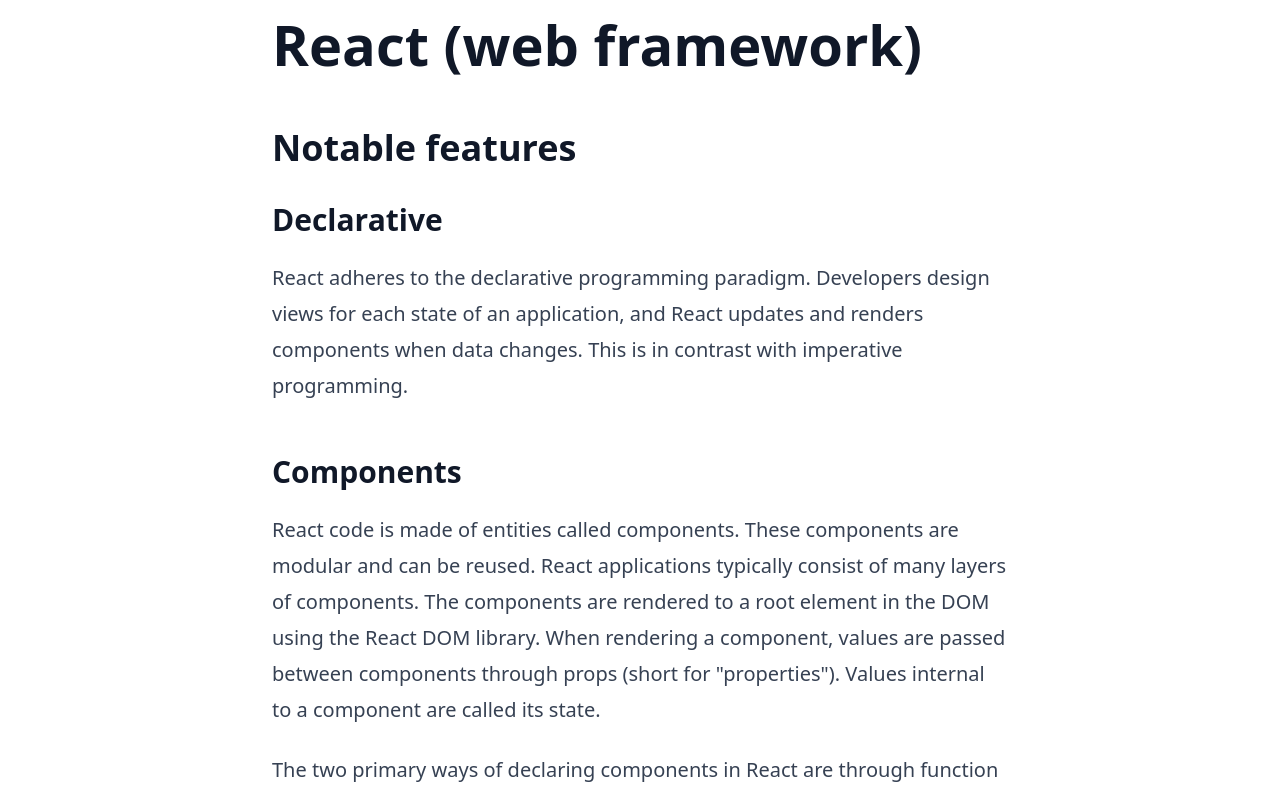
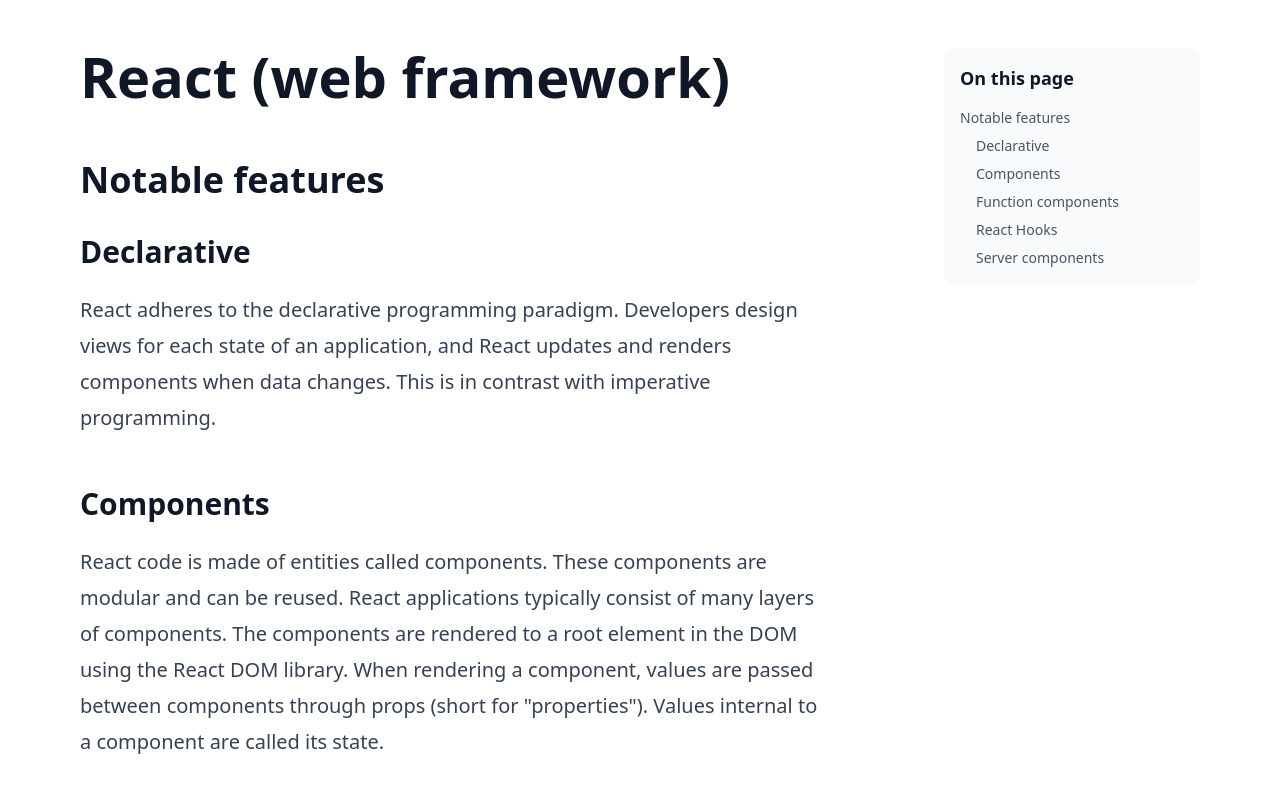
Before and after one commit to jiteshvarade/Delphi-Track-A, a React (Vite) app in the folder delphi-poc/: page /article/1 in a window 1280 px wide. Shown: the top 792 px of the page. Built offline with nearby package versions, Linux system fonts and the light colour scheme.

Commit message:
Implemented ReadingTrail component

```diff
--- /dev/null
+++ b/delphi-poc/src/components/ReadingTrail.tsx
@@ -0,0 +1,27 @@
+import type { Heading } from '../hooks/useHeadings'
+
+interface ReadingTrailProps {
+  headings: Heading[]
+}
+
+export default function ReadingTrail({ headings }: ReadingTrailProps) {
+  return (
+    <div className="bg-gray-50 rounded-lg p-4 sticky top-8 self-start w-64">
+      <h2 className="text-lg font-bold text-gray-900 mb-4">On this page</h2>
+      <nav>
+        <ul className="space-y-2">
+          {headings.map((heading) => (
+            <li key={heading.id} className={heading.level === 3 ? 'pl-4' : ''}>
+              <a
+                href={`#${heading.id}`}
+                className="text-sm text-gray-600 hover:text-gray-900 block"
+              >
+                {heading.text}
+              </a>
+            </li>
+          ))}
+        </ul>
+      </nav>
+    </div>
+  )
+}
--- a/delphi-poc/src/index.css
+++ b/delphi-poc/src/index.css
@@ -1,2 +1,6 @@
 @import "tailwindcss";
 @plugin "@tailwindcss/typography";
+
+html {
+  scroll-behavior: smooth;
+}
--- a/delphi-poc/src/pages/ArticlePage.tsx
+++ b/delphi-poc/src/pages/ArticlePage.tsx
@@ -1,5 +1,30 @@
 import { useParams } from 'react-router-dom'
 import { useArticles } from '../hooks/useArticles'
+import { useHeadings } from '../hooks/useHeadings'
+import ReadingTrail from '../components/ReadingTrail'
+
+function slugify(text: string): string {
+  return text
+    .toLowerCase()
+    .trim()
+    .replace(/[^\w\s-]/g, '')
+    .replace(/[\s_-]+/g, '-')
+    .replace(/^-+|-+$/g, '')
+}
+
+function addIdsToHeadings(content: string): string {
+  const parser = new DOMParser()
+  const doc = parser.parseFromString(content, 'text/html')
+
+  const headings = doc.querySelectorAll('h2, h3')
+  headings.forEach((heading) => {
+    const text = heading.textContent || ''
+    const id = slugify(text)
+    heading.setAttribute('id', id)
+  })
+
+  return doc.body.innerHTML
+}
 
 export default function ArticlePage() {
   const { id } = useParams<{ id: string }>()
@@ -10,14 +35,21 @@
     return <div className="max-w-3xl mx-auto p-4">Article not found.</div>
   }
 
-  const fullArticleHtml = `<h1>${article.title}</h1>${article.content}`
+  const contentWithIds = addIdsToHeadings(article.content)
+  const fullArticleHtml = `<h1>${article.title}</h1>${contentWithIds}`
+  const headings = useHeadings(article.content)
 
   return (
-    <div className="max-w-3xl mx-auto p-4">
-      <article
-        className="prose lg:prose-xl mx-auto"
-        dangerouslySetInnerHTML={{ __html: fullArticleHtml }}
-      />
+    <div className="max-w-6xl mx-auto p-4">
+      <div className="grid grid-cols-4 gap-8 mt-8">
+        <article
+          className="prose lg:prose-xl col-span-3"
+          dangerouslySetInnerHTML={{ __html: fullArticleHtml }}
+        />
+        <div className="col-span-1">
+          <ReadingTrail headings={headings} />
+        </div>
+      </div>
     </div>
   )
 }
```
